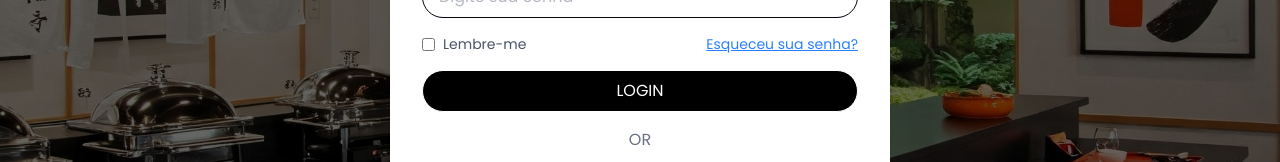
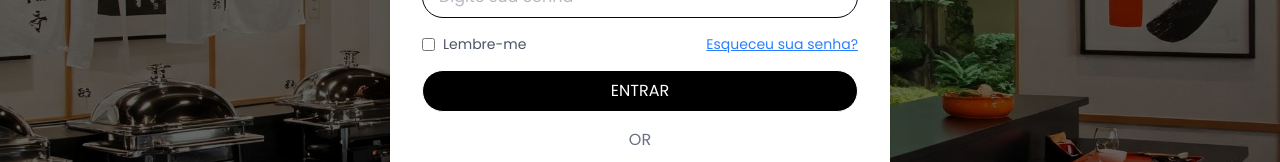
Before and after one commit to joaosilvaz/restaurant-reservation-frontend, a Next.js app in the folder restaurant-reservation/: page /login in a window 1280 px wide. Shown: the part 384-546 px from the top of the page. Built offline with nearby package versions, Linux system fonts and the light colour scheme.

Commit message:
Alterações no login

```diff
--- a/restaurant-reservation/src/components/login.tsx
+++ b/restaurant-reservation/src/components/login.tsx
@@ -13,14 +13,22 @@ export default function LoginPage() {
   };
 
   return (
-        <div className="flex justify-center items-center min-h-screen w-full bg-cover bg-center bg-black/60" style={{
+    <div
+      className="flex justify-center items-center min-h-screen w-full bg-cover bg-center bg-black/60"
+      style={{
         backgroundImage: "url('/images/bg-cadastro.jpg')",
         backgroundBlendMode: "darken",
-        }}>
+      }}
+    >
       <div className="bg-white p-8 rounded-2xl shadow-lg max-w-[500px] w-full">
-                <h2 className="text-2xl font-bold text-center mb-4 text-black pb-3">BEM VINDO DE VOLTA!</h2>
+        <h2 className="text-2xl font-bold text-center mb-4 text-black pb-3">
+          BEM VINDO DE VOLTA!
+        </h2>
         <p className="text-left text-sm text-gray-600 mb-6">
-                    Novo aqui? <Link href="/cadastro" className="text-blue-500 underline">Crie sua conta aqui!</Link>
+          Novo aqui?{" "}
+          <Link href="/cadastro" className="text-blue-500 underline">
+            Crie sua conta aqui!
+          </Link>
         </p>
         <input
           type="email"
@@ -42,26 +50,33 @@ export default function LoginPage() {
           <label className="flex items-center text-sm text-gray-600">
             <input type="checkbox" className="mr-2 cursor-pointer" /> Lembre-me
           </label>
-                    <a href="#" className="text-blue-500 text-sm underline">Esqueceu sua senha?</a>
+          <a href="#" className="text-blue-500 text-sm underline">
+            Esqueceu sua senha?
+          </a>
         </div>
-                <a href={isFormValid ? "/" : "#"} onClick={(e) => !isFormValid && e.preventDefault()}>
+        <Link
+          href={isFormValid ? "/" : "#"}
+          onClick={(e) => !isFormValid && e.preventDefault()}
+        >
           <button
             disabled={!isFormValid}
-                        className={`w-full py-2 rounded-3xl transition border ${isFormValid
+            className={`w-full py-2 rounded-3xl transition border ${
+              isFormValid
                 ? "bg-black text-white hover:bg-white hover:text-black hover:border-black cursor-pointer"
                 : "bg-black text-white cursor-not-allowed"
             }`}
           >
-                        LOGIN
+            ENTRAR
           </button>
-                </a>
+        </Link>
         <div className="text-center my-4 text-gray-500">OR</div>
 
         <button
           onClick={handleGoogleLogin}
           className="w-full flex items-center justify-center border border-orange-500 text-orange-500 py-2 rounded-3xl mb-2 hover:bg-orange-500 hover:text-white transition cursor-pointer"
         >
-                    <img src="images/google.svg" alt="Google" className="w-5 h-5 mr-2" /> Continue com Google
+          <img src="images/google.svg" alt="Google" className="w-5 h-5 mr-2" />{" "}
+          Continue com Google
         </button>
       </div>
     </div>
--- a/restaurant-reservation/src/components/register.tsx
+++ b/restaurant-reservation/src/components/register.tsx
@@ -1,60 +1,114 @@
 "use client";
 import Link from "next/link";
+import { useState } from "react";
+import { useRouter } from "next/navigation";
 
 export default function SignupPage() {
+  const [name, setName] = useState("");
+  const [email, setEmail] = useState("");
+  const [password, setPassword] = useState("");
+  const [confirmPassword, setConfirmPassword] = useState("");
+  const router = useRouter();
+
+  const isFormValid =
+    name.trim() !== "" &&
+    email.trim() !== "" &&
+    password.trim() !== "" &&
+    confirmPassword.trim() !== "" &&
+    password === confirmPassword;
+
   const handleGoogleRegister = () => {
     window.location.href = "https://accounts.google.com/signin";
   };
 
   return (
-    <div className="flex justify-center items-center min-h-screen bg-cover bg-center bg-black/60" style={{
+    <div
+      className="flex justify-center items-center min-h-screen bg-cover bg-center bg-black/60"
+      style={{
         backgroundImage: "url('/images/bg-cadastro.jpg')",
         backgroundBlendMode: "darken",
-    }}>
+      }}
+    >
       <div className="bg-white p-8 rounded-2xl shadow-lg w-[500px]">
-        <h2 className="pb-3 text-2xl font-bold text-center mb-4 text-black">CRIE SUA CONTA!</h2>
+        <h2 className="pb-3 text-2xl font-bold text-center mb-4 text-black">
+          CRIE SUA CONTA!
+        </h2>
         <p className="text-left text-sm text-gray-600 mb-6">
-          Já possui uma conta? <Link href="/login" className="text-blue-500 underline">Entre aqui!</Link>
+          Já possui uma conta?{" "}
+          <Link href="/login" className="text-blue-500 underline">
+            Entre aqui!
+          </Link>
         </p>
+
+        <form>
           <input
             type="text"
             placeholder="Digite seu Nome"
             maxLength={40}
+            value={name}
+            onChange={(e) => setName(e.target.value)}
             className="w-full px-4 py-2 border mb-4 border-gray-950 rounded-3xl text-gray-500"
           />
           <input
             type="email"
             placeholder="Digite seu Email"
             maxLength={50}
+            value={email}
+            onChange={(e) => setEmail(e.target.value)}
             className="w-full px-4 py-2 border mb-4 border-gray-950 rounded-3xl text-gray-500"
           />
           <input
             type="password"
             placeholder="Digite sua senha"
             maxLength={30}
+            value={password}
+            onChange={(e) => setPassword(e.target.value)}
             className="w-full px-4 py-2 border mb-4 border-gray-950 rounded-3xl text-gray-500"
           />
           <input
             type="password"
             placeholder="Confirme sua senha"
+            value={confirmPassword}
+            onChange={(e) => setConfirmPassword(e.target.value)}
             className="w-full px-4 py-2 border mb-4 border-gray-950 rounded-3xl text-gray-500"
           />
+
           <div className="flex justify-between items-center mb-4">
             <label className="flex items-center text-sm text-gray-600">
-            <input type="checkbox" className="mr-2 cursor-pointer" /> Lembre-me
+              <input type="checkbox" className="mr-2 cursor-pointer" />{" "}
+              Lembre-me
             </label>
-          <a href="#" className="text-blue-500 text-sm underline">Esqueceu sua senha?</a>
+            <a href="#" className="text-blue-500 text-sm underline">
+              Esqueceu sua senha?
+            </a>
           </div>
-        <button className="w-full bg-black text-white py-2 rounded-3xl hover:bg-white hover:text-black border hover:border-black transition cursor-pointer">
+
+          <Link
+            href={isFormValid ? "/" : "#"}
+            onClick={(e) => !isFormValid && e.preventDefault()}
+          >
+            <button
+              type="submit"
+              disabled={!isFormValid}
+              className={`w-full py-2 rounded-3xl transition border ${
+                isFormValid
+                  ? "bg-black text-white hover:bg-white hover:text-black hover:border-black cursor-pointer"
+                  : "bg-black text-white cursor-not-allowed"
+              }`}
+            >
               CRIAR
             </button>
+          </Link>
+        </form>
+
         <div className="text-center my-4 text-gray-500">OU</div>
 
         <button
           onClick={handleGoogleRegister}
           className="w-full flex items-center justify-center border border-orange-500 text-orange-500 py-2 rounded-3xl mb-2 hover:bg-orange-500 hover:text-white transition cursor-pointer"
         >
-          <img src="images/google.svg" alt="Google" className="w-5 h-5 mr-2" /> Continue com Google
+          <img src="/images/google.svg" alt="Google" className="w-5 h-5 mr-2" />
+          Continue com Google
         </button>
       </div>
     </div>
```
Lines whose indentation alone changed are shown as unchanged.
